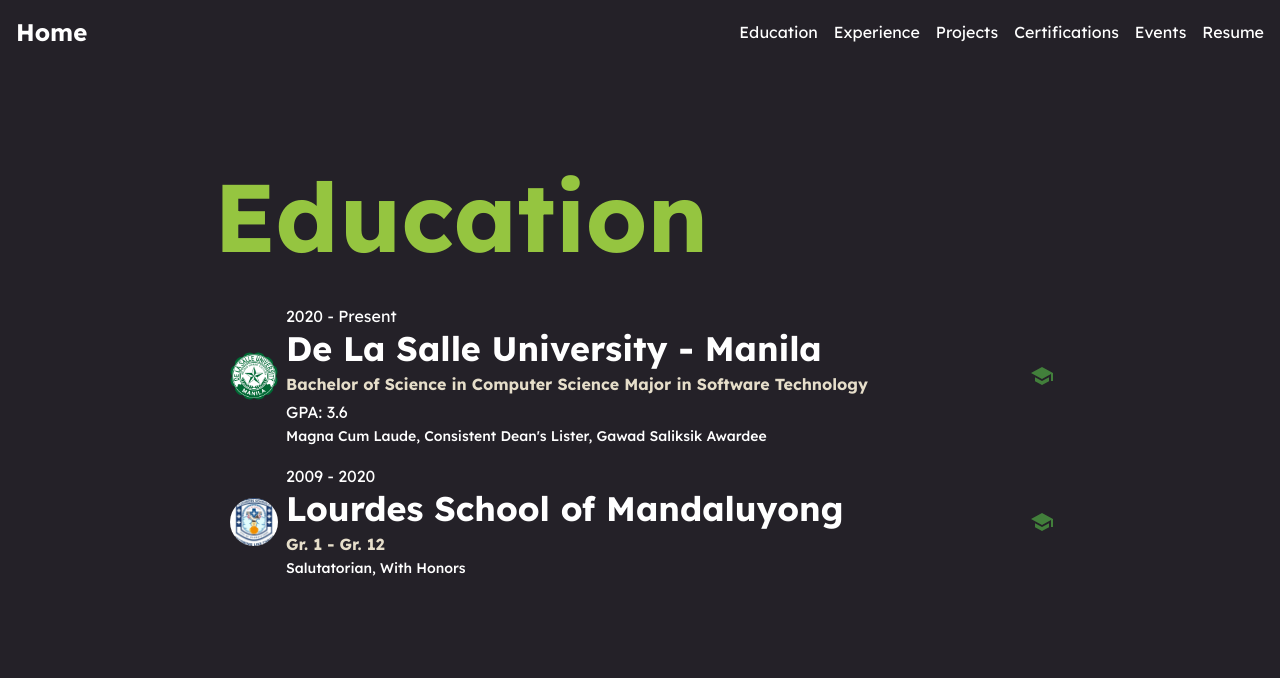
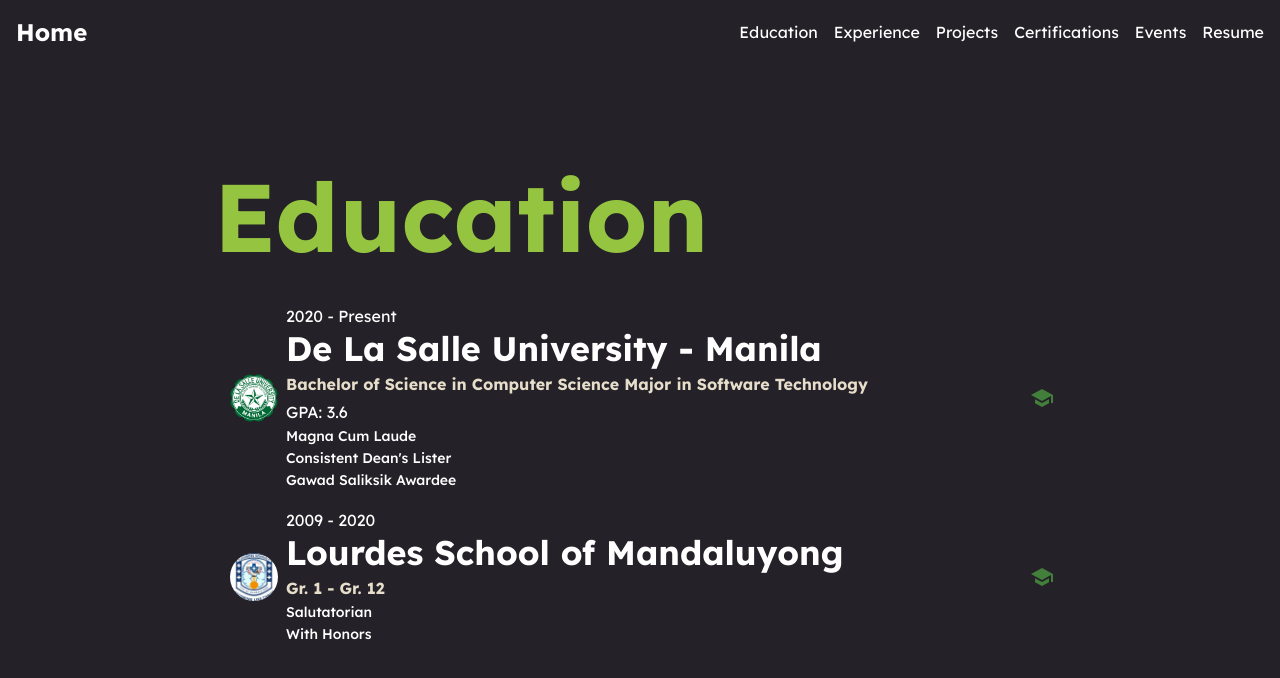
Before and after one commit to erik-lance/portfolio-website, a Next.js app: page /education in a window 1280 px wide. Shown: the top 678 px of the page. Built offline with nearby package versions, Linux system fonts and the light colour scheme.

Commit message:
Fixed new line parse

```diff
--- a/src/data/education.json
+++ b/src/data/education.json
@@ -5,7 +5,7 @@
         "degree": "Bachelor of Science in Computer Science Major in Software Technology",
         "year": "2020 - Present",
         "gpa": 3.6,
-        "notable": "Magna Cum Laude, Consistent Dean's Lister, Gawad Saliksik Awardee",
+        "notable": "Magna Cum Laude\nConsistent Dean's Lister\nGawad Saliksik Awardee",
         "link": "https://www.dlsu.edu.ph/",
         "image": "1_DLSU.png"
     },
@@ -14,7 +14,7 @@
         "school": "Lourdes School of Mandaluyong",
         "degree": "Gr. 1 - Gr. 12",
         "year": "2009 - 2020",
-        "notable": "Salutatorian, With Honors",
+        "notable": "Salutatorian\nWith Honors",
         "link": "https://lsm.edu.ph/",
         "image": "0_LSM.jpg"
     }
--- a/src/pages/education.tsx
+++ b/src/pages/education.tsx
@@ -76,7 +76,9 @@
                                 <Typography
                                     variant="subtitle2"
                                 >
-                                    {school.notable}
+                                    {school.notable.split("\n").map((line, index) => (
+                                        <span key={index}>{line}<br /></span>
+                                    ))}
                                 </Typography>
 
                             </Stack>
--- a/src/pages/p/[project].tsx
+++ b/src/pages/p/[project].tsx
@@ -105,7 +105,9 @@
                         variant="body1"
                         color="text.primary"
                     >
-                        {projectData.description}
+                        {projectData.description?.split('\n').map((line, index) => (
+                            <span key={index}>{line}<br /><br /></span>
+                        ))}
                     </Typography>
 
                     {/* This contains the links of the project */}
```
